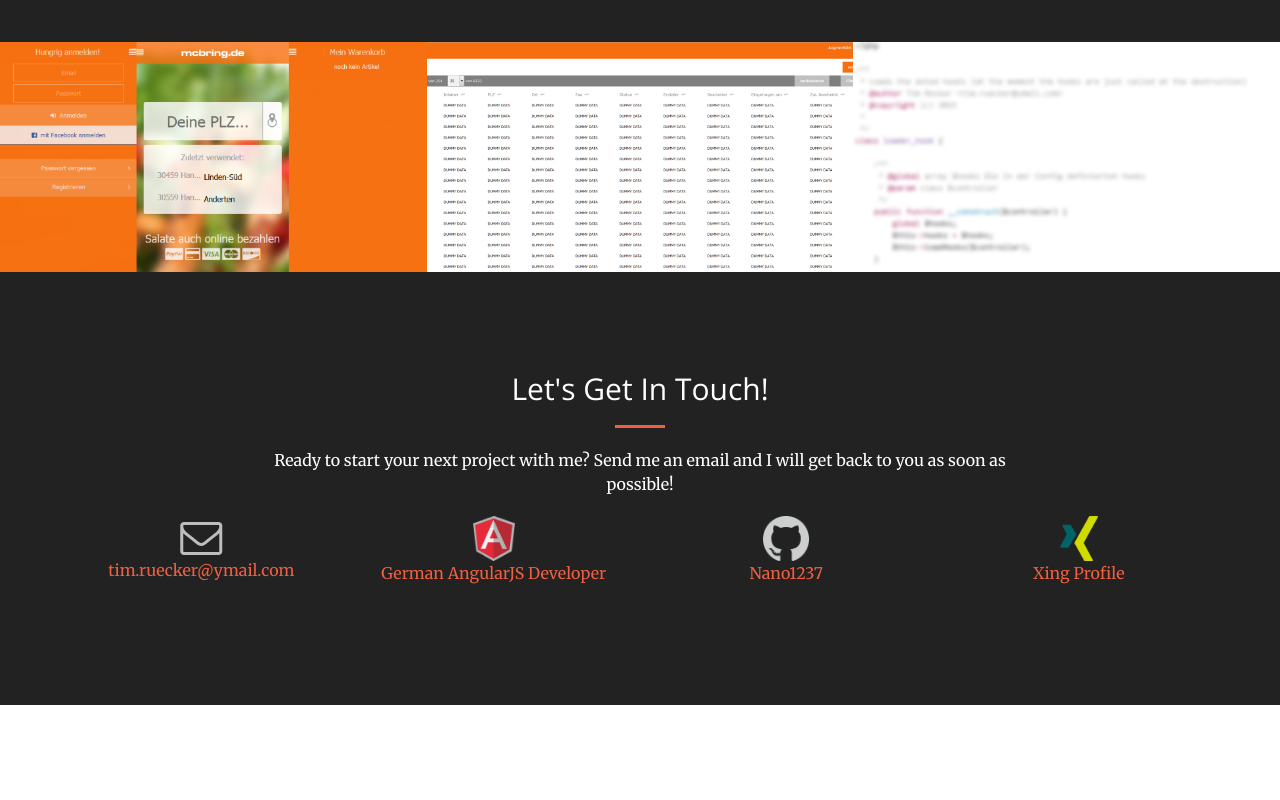
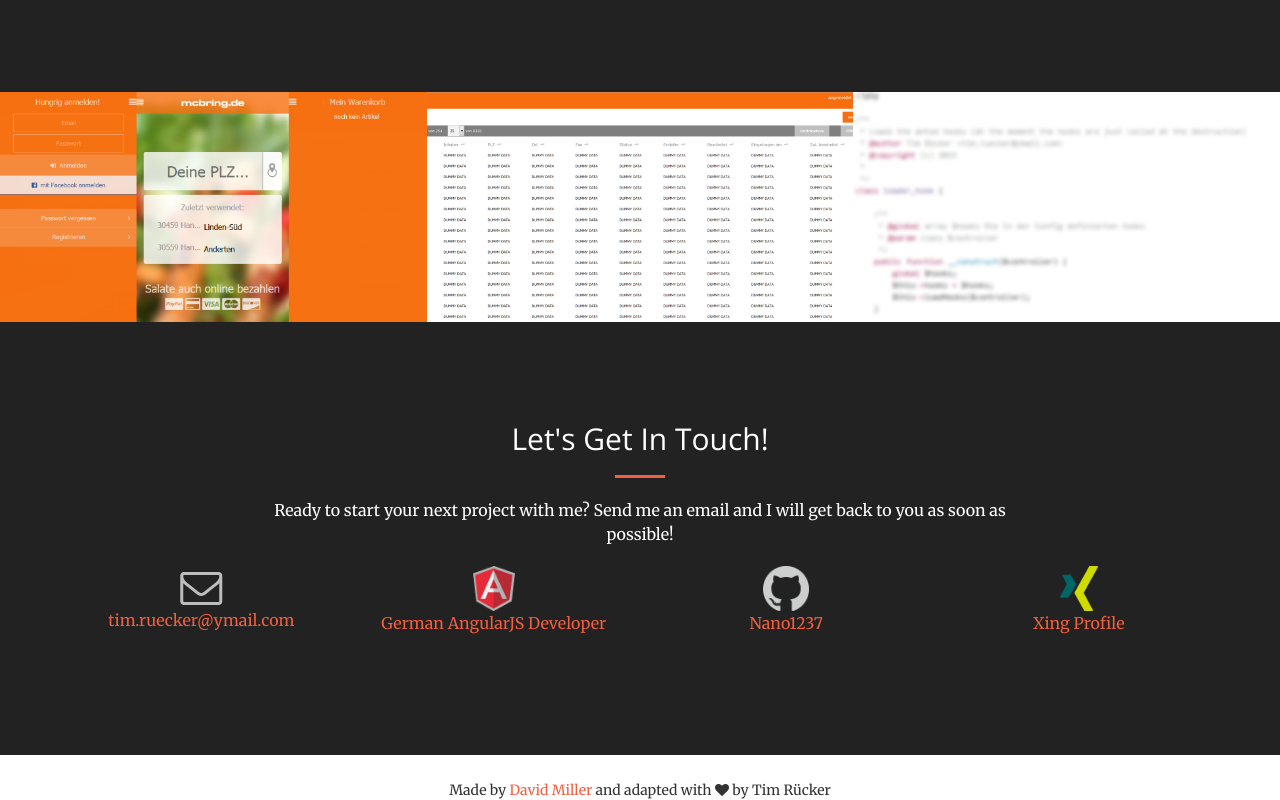
Before and after one commit to Nano1237/nano1237.github.io, a plain HTML site: page index.html in a window 1280 px wide. Shown: the part 2105-2905 px from the top of the page. Before the commit the page ends 2810 px from the top, so only its background shows below. Drawn offline with nearby package versions, Linux system fonts and the light colour scheme.

Commit message:
Iam adding a Footer

```diff
--- a/css/creative.css
+++ b/css/creative.css
@@ -493,3 +493,7 @@ img::-moz-selection {
 body {
     webkit-tap-highlight-color: #222;
 }
+
+footer{
+    margin: 25px 0;
+}
--- a/index.html
+++ b/index.html
@@ -278,6 +278,16 @@
             </div>
         </div>
     </section>
+    <footer>
+        <div class="container">
+            <div class="row">
+                <div class="col-lg-12 text-center">
+                    Made by <a href="http://startbootstrap.com/template-overviews/creative/">David Miller</a>
+                    and adapted with <i class="fa fa-heart"></i> by Tim Rücker
+                </div>
+            </div>
+        </div>
+    </footer>
 
     <!-- jQuery -->
     <script src="js/jquery.js"></script>
```
